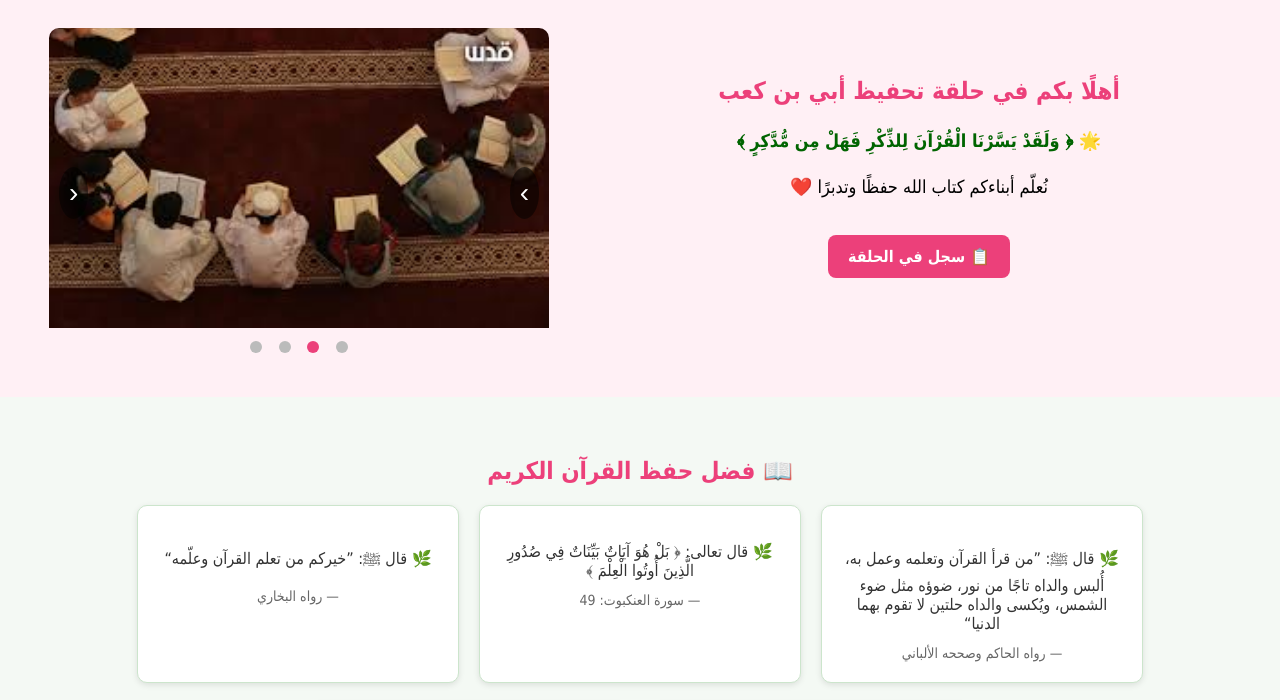
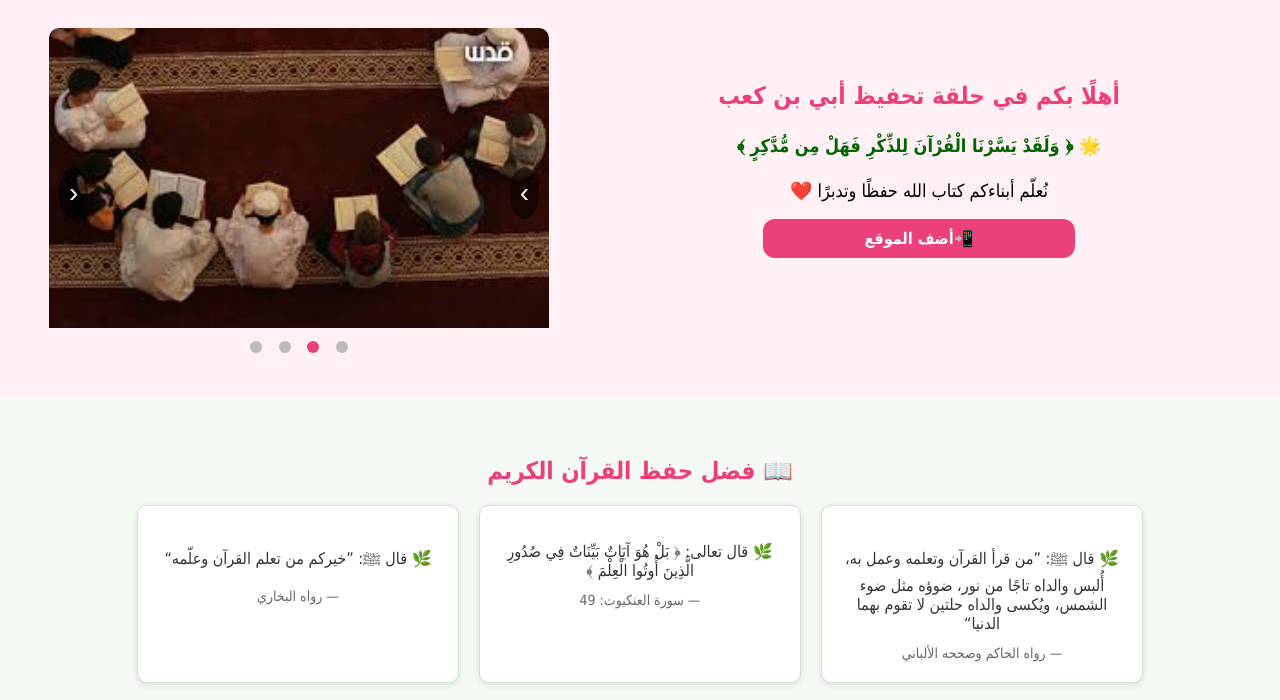
Before and after one commit to mojsjss/nurser-website, a plain HTML site: page index.html in a window 1280 px wide. Shown: the part 60-760 px from the top of the page. Drawn offline with Linux system fonts and the light colour scheme.

Commit message:
Update index.html

```diff
--- a/index.html
+++ b/index.html
@@ -30,7 +30,7 @@
     <h2>أهلًا بكم في حلقة تحفيظ أبي بن كعب</h2>
     <p class="quran-verse">🌟 ﴿ وَلَقَدْ يَسَّرْنَا الْقُرْآنَ لِلذِّكْرِ فَهَلْ مِن مُّدَّكِرٍ ﴾ <br><span></span></p>
     <p>نُعلّم أبناءكم كتاب الله حفظًا وتدبرًا ❤️</p>
-    <a href="#" class="btn" onclick="openFormPopup()">📋 سجل في الحلقة</a>
+    <a href="#" class="btn" id="installBtn">📲أضف الموقع</a>
   </div>
 
   <!-- slider -->
```
